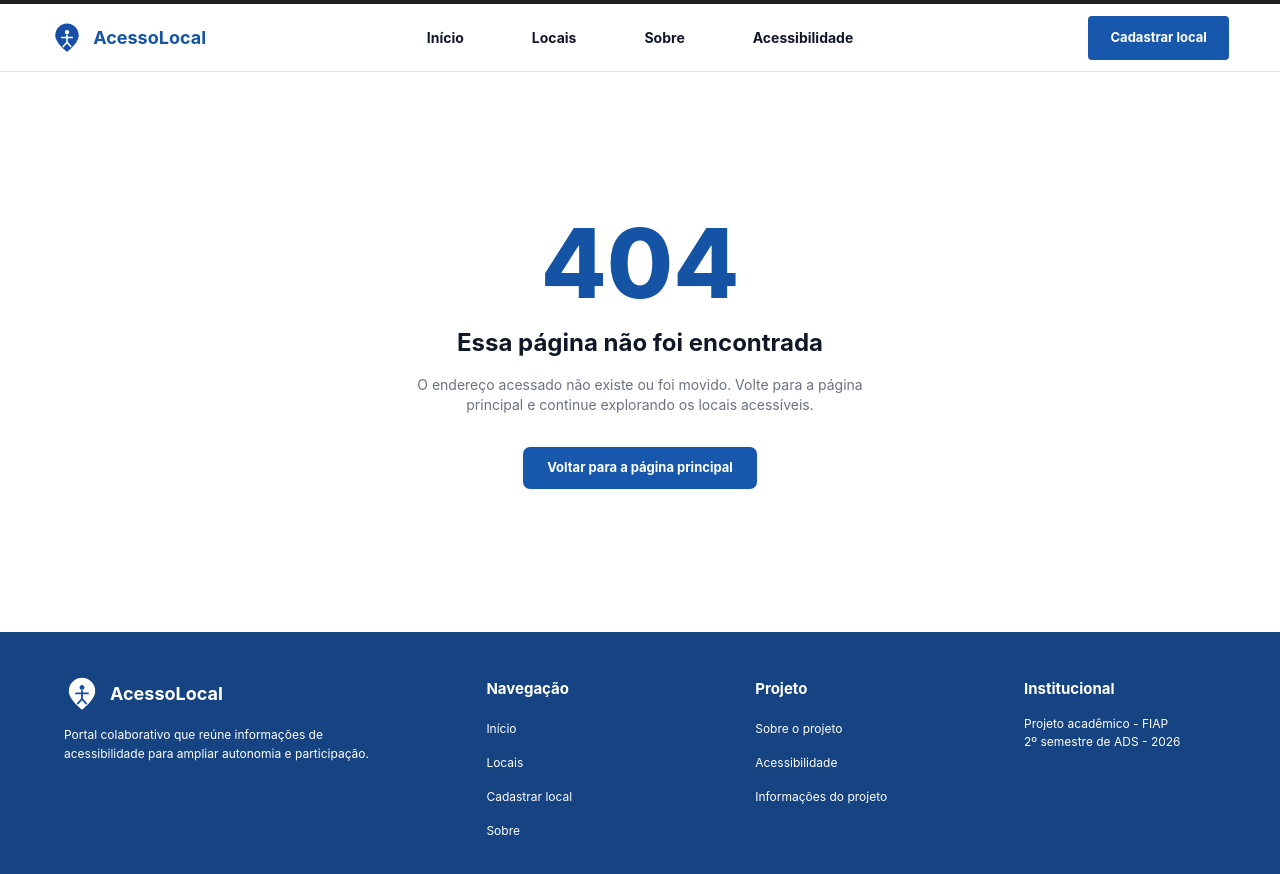
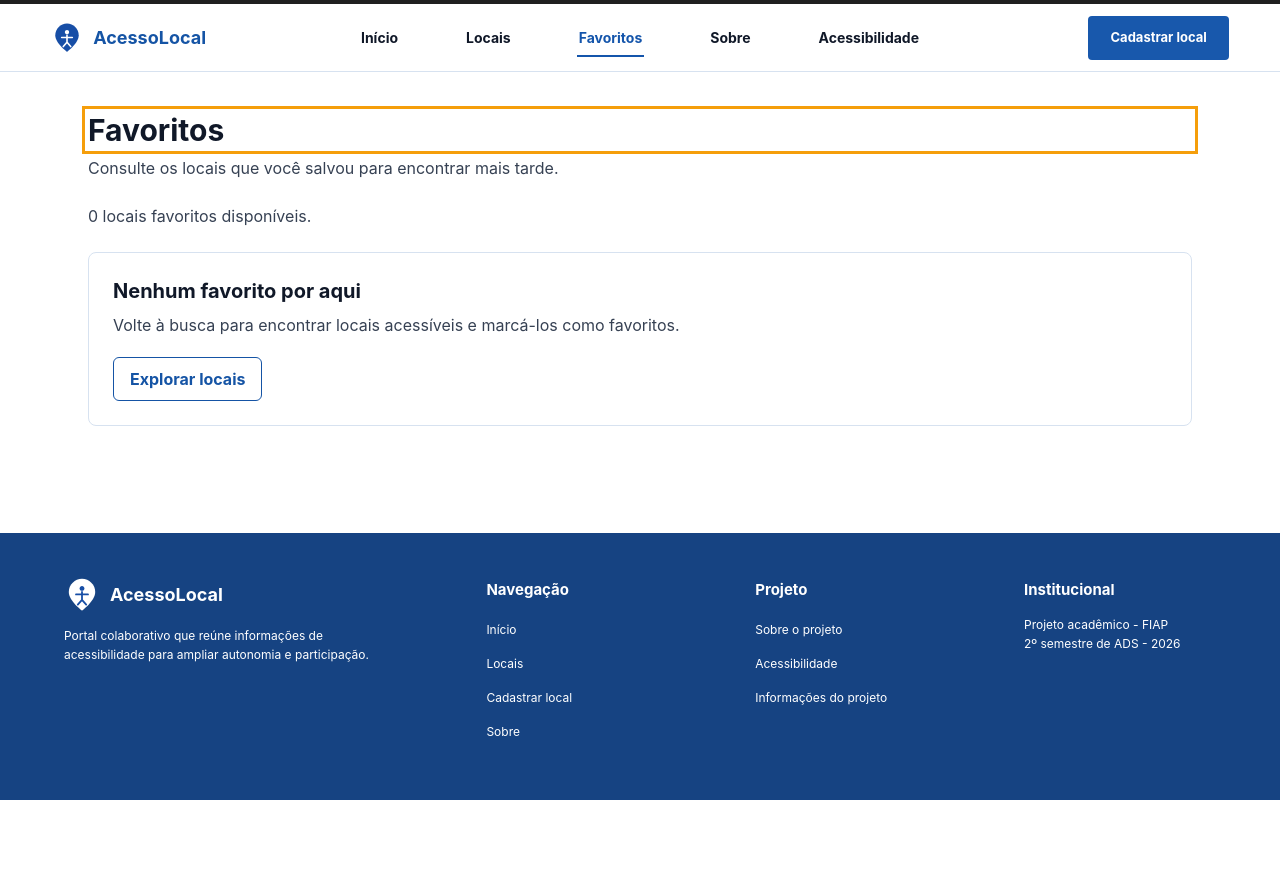
Before and after one commit to 1TDSPw-26/portal-locais-acessiveis, a React (Vite) app: page /favoritos in a window 1280 px wide. Shown: the top 874 px of the page. After the commit the page ends 800 px from the top, so only its background shows below. Built offline with nearby package versions, Linux system fonts and the light colour scheme.

Commit message:
feat: adiciona pagina de favoritos com remocao e navegacao

```diff
--- a/src/components/MainLayout/Header.tsx
+++ b/src/components/MainLayout/Header.tsx
@@ -5,6 +5,7 @@ import logo from '../../assets/logo.svg'
 const navigationItems = [
   { label: 'Início', path: '/' },
   { label: 'Locais', path: '/locais' },
+  { label: 'Favoritos', path: '/favoritos' },
   { label: 'Sobre', path: '/sobre' },
   { label: 'Acessibilidade', path: '/acessibilidade' },
 ]
--- /dev/null
+++ b/src/hooks/useFavoritos.ts
@@ -0,0 +1,41 @@
+import { useMemo, useState, useSyncExternalStore } from 'react'
+import {
+  assinarFavoritos,
+  atualizarFavorito,
+  FAVORITOS_INDISPONIVEIS,
+  lerFavoritos,
+  lerSnapshotFavoritos,
+} from '../storage/favoritosStorage'
+
+const snapshotServidor = () => null
+
+export function useFavoritos() {
+  const snapshot = useSyncExternalStore(
+    assinarFavoritos,
+    lerSnapshotFavoritos,
+    snapshotServidor,
+  )
+  const favoritos = useMemo(() => lerFavoritos(snapshot), [snapshot])
+  const [erro, setErro] = useState<string | null>(null)
+
+  function atualizar(id: number, acao: 'alternar' | 'remover'): boolean {
+    try {
+      atualizarFavorito(id, acao)
+      setErro(null)
+      return true
+    } catch {
+      setErro('Não foi possível salvar os favoritos neste navegador. Tente novamente.')
+      return false
+    }
+  }
+
+  return {
+    favoritos,
+    ehFavorito: (id: number) => favoritos.includes(id),
+    alternarFavorito: (id: number) => atualizar(id, 'alternar'),
+    removerFavorito: (id: number) => atualizar(id, 'remover'),
+    erro: snapshot === FAVORITOS_INDISPONIVEIS
+      ? 'Não foi possível acessar os favoritos neste navegador.'
+      : erro,
+  }
+}
--- a/src/main.tsx
+++ b/src/main.tsx
@@ -9,6 +9,7 @@ import Home from './routes/Home/index.tsx'
 import Locais from './pages/Locais/Locais.tsx'
 import Cadastro from './routes/Cadastro/index.tsx'
 import Sobre from './routes/Sobre/index.tsx'
+import Favoritos from './routes/Favoritos/index.tsx'
 
 import NotFound from './pages/NotFound/NotFound.tsx'
 import LocalDetalhe from './pages/LocalDetalhe/LocalDetalhe.tsx'
@@ -30,6 +31,10 @@ const router = createBrowserRouter([
       {
         path: '/locais/:id',
         element: <LocalDetalhe />,
+      },
+      {
+        path: '/favoritos',
+        element: <Favoritos />,
       },
       {
         path: '/cadastro',
--- /dev/null
+++ b/src/pages/Favoritos/Favoritos.tsx
@@ -0,0 +1,108 @@
+import { useEffect, useRef } from 'react'
+import { Link } from 'react-router-dom'
+import EstadoErro from '../../components/EstadoErro/EstadoErro'
+import Loading from '../../components/Loading/Loading'
+import LocalCard from '../../components/LocalCard/LocalCard'
+import { useFavoritos } from '../../hooks/useFavoritos'
+import { useLocais } from '../../hooks/useLocais'
+
+const classeAcao =
+  'text-brand-primary inline-flex min-h-11 items-center justify-center rounded-md border border-brand-primary px-4 py-2 font-bold hover:bg-blue-50 focus-visible:outline-2 focus-visible:outline-offset-2 focus-visible:outline-brand-primary'
+
+export default function Favoritos() {
+  const { favoritos, removerFavorito, erro: erroFavoritos } = useFavoritos()
+  const { dados: locais, carregando, erro, recarregar } = useLocais()
+  const tituloRef = useRef<HTMLHeadingElement>(null)
+  const locaisFavoritos = locais.filter((local) => favoritos.includes(local.id))
+  const indisponiveis = favoritos.length - locaisFavoritos.length
+
+  useEffect(() => {
+    const tituloAnterior = document.title
+    document.title = 'Favoritos | AcessoLocal'
+    tituloRef.current?.focus()
+    return () => { document.title = tituloAnterior }
+  }, [])
+
+  function desfavoritar(id: number) {
+    if (removerFavorito(id)) tituloRef.current?.focus()
+  }
+
+  return (
+    <section
+      aria-labelledby="titulo-favoritos"
+      className="mx-auto w-full max-w-6xl px-4 py-10 sm:px-6"
+    >
+      <h1
+        id="titulo-favoritos"
+        ref={tituloRef}
+        tabIndex={-1}
+        className="text-3xl font-bold text-gray-900 focus:outline-none"
+      >
+        Favoritos
+      </h1>
+      <p className="mt-2 text-gray-700">
+        Consulte os locais que você salvou para encontrar mais tarde.
+      </p>
+
+      {erroFavoritos && (
+        <p role="alert" className="mt-4 rounded-md border border-red-700 p-4 text-red-900">
+          {erroFavoritos}
+        </p>
+      )}
+
+      {carregando ? (
+        <Loading mensagem="Carregando locais favoritos..." />
+      ) : erro ? (
+        <EstadoErro mensagem={erro} aoTentarNovamente={recarregar} />
+      ) : (
+        <>
+          <p role="status" className="mt-6 text-gray-700">
+            {locaisFavoritos.length === 1
+              ? '1 local favorito disponível.'
+              : `${locaisFavoritos.length} locais favoritos disponíveis.`}
+          </p>
+
+          {indisponiveis > 0 && (
+            <p className="mt-3 text-gray-700">
+              Alguns locais salvos não estão mais disponíveis e foram omitidos da lista.
+            </p>
+          )}
+
+          {locaisFavoritos.length === 0 ? (
+            <div className="mt-6 rounded-lg border border-border-subtle p-6">
+              <h2 className="text-xl font-bold">Nenhum favorito por aqui</h2>
+              <p className="mt-2 text-gray-700">
+                Volte à busca para encontrar locais acessíveis e marcá-los como favoritos.
+              </p>
+              <Link to="/locais" className={`${classeAcao} mt-5`}>
+                Explorar locais
+              </Link>
+            </div>
+          ) : (
+            <>
+              <h2 className="mt-6 text-xl font-bold">Seus locais favoritos</h2>
+              <ul className="mt-4 grid gap-5 sm:grid-cols-2 lg:grid-cols-3">
+                {locaisFavoritos.map((local) => (
+                  <li key={local.id} className="flex min-w-0 flex-col gap-3">
+                    <LocalCard local={local} />
+                    <button
+                      type="button"
+                      aria-label={`Remover ${local.nome} dos favoritos`}
+                      onClick={() => desfavoritar(local.id)}
+                      className={`${classeAcao} mt-auto w-full`}
+                    >
+                      Remover dos favoritos
+                    </button>
+                  </li>
+                ))}
+              </ul>
+              <Link to="/locais" className={`${classeAcao} mt-6`}>
+                Explorar locais
+              </Link>
+            </>
+          )}
+        </>
+      )}
+    </section>
+  )
+}
--- a/src/routes/AppRoutes.tsx
+++ b/src/routes/AppRoutes.tsx
@@ -8,12 +8,15 @@ import Sobre from '../pages/Sobre/Sobre'
 import Acessibilidade from '../pages/Acessibilidade/Acessibilidade'
 import LocalDetalhe from '../pages/LocalDetalhe/LocalDetalhe'
 
+import Favoritos from './Favoritos'
+
 export default function AppRoutes() {
   return (
     <Routes>
       <Route element={<MainLayout />}>
         <Route index element={<Home />} />
         <Route path="locais" element={<Locais />} />
+        <Route path="favoritos" element={<Favoritos />} />
         <Route path="locais/:id" element={<LocalDetalhe />} />
         <Route path="cadastrar" element={<Cadastro />} />
         <Route path="sobre" element={<Sobre />} />
--- /dev/null
+++ b/src/routes/Favoritos/index.tsx
@@ -0,0 +1 @@
+export { default } from '../../pages/Favoritos/Favoritos'
--- /dev/null
+++ b/src/storage/favoritosStorage.ts
@@ -0,0 +1,60 @@
+export const CHAVE_FAVORITOS = 'portal-locais-acessiveis:favoritos:v1'
+export const FAVORITOS_INDISPONIVEIS = 'favoritos:indisponiveis'
+const EVENTO_FAVORITOS = 'favoritos-atualizados'
+
+export function lerSnapshotFavoritos(): string | null {
+  try {
+    return window.localStorage.getItem(CHAVE_FAVORITOS)
+  } catch {
+    return FAVORITOS_INDISPONIVEIS
+  }
+}
+
+export function lerFavoritos(snapshot: string | null): number[] {
+  try {
+    const dados: unknown = JSON.parse(snapshot ?? '[]')
+    if (!Array.isArray(dados)) return []
+
+    return [...new Set(dados.filter(
+      (id): id is number =>
+        typeof id === 'number' && Number.isSafeInteger(id) && id > 0,
+    ))]
+  } catch {
+    return []
+  }
+}
+
+export function assinarFavoritos(aoAtualizar: () => void): () => void {
+  function aoAlterarArmazenamento(evento: StorageEvent) {
+    if (evento.key === CHAVE_FAVORITOS || evento.key === null) aoAtualizar()
+  }
+
+  window.addEventListener('storage', aoAlterarArmazenamento)
+  window.addEventListener(EVENTO_FAVORITOS, aoAtualizar)
+  return () => {
+    window.removeEventListener('storage', aoAlterarArmazenamento)
+    window.removeEventListener(EVENTO_FAVORITOS, aoAtualizar)
+  }
+}
+
+export function atualizarFavorito(
+  id: number,
+  acao: 'alternar' | 'remover',
+): void {
+  if (!Number.isSafeInteger(id) || id <= 0) {
+    throw new Error('Identificador de local inválido.')
+  }
+
+  const snapshot = lerSnapshotFavoritos()
+  if (snapshot === FAVORITOS_INDISPONIVEIS) {
+    throw new Error('Não foi possível acessar os favoritos neste navegador.')
+  }
+
+  const atuais = lerFavoritos(snapshot)
+  const proximos = acao === 'remover' || atuais.includes(id)
+    ? atuais.filter((atual) => atual !== id)
+    : [...atuais, id]
+
+  window.localStorage.setItem(CHAVE_FAVORITOS, JSON.stringify(proximos))
+  window.dispatchEvent(new Event(EVENTO_FAVORITOS))
+}
```
